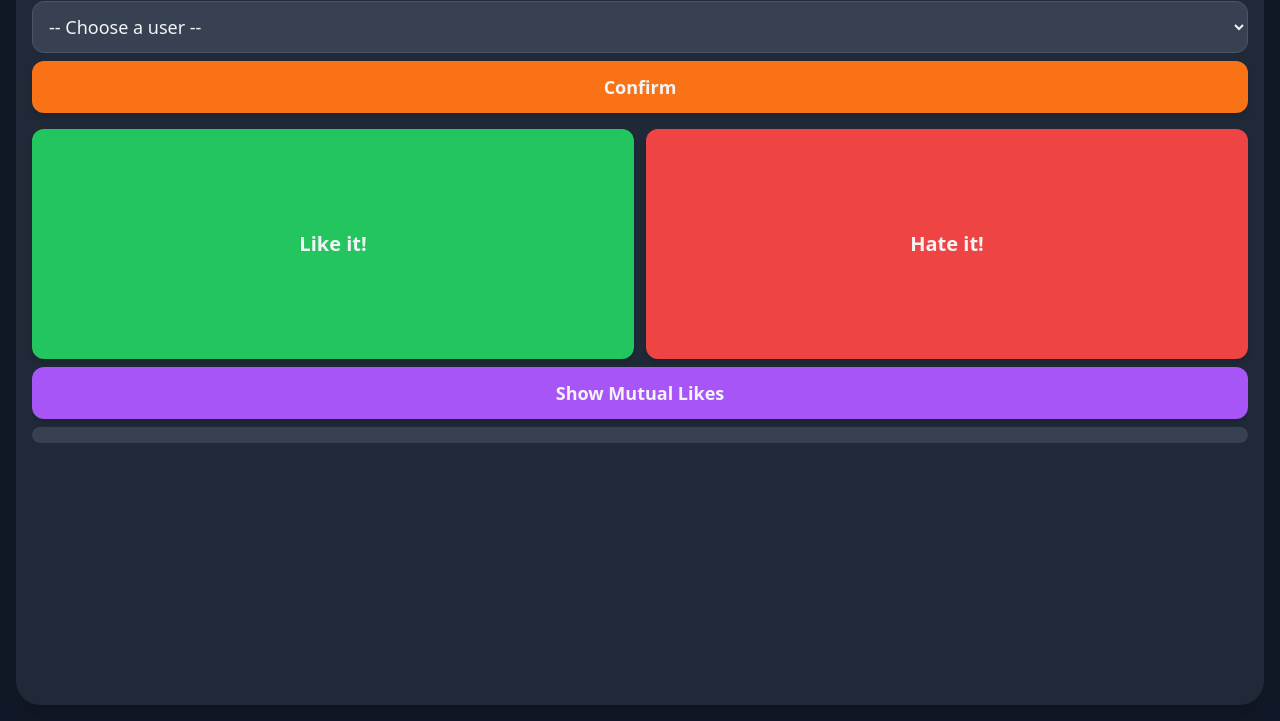
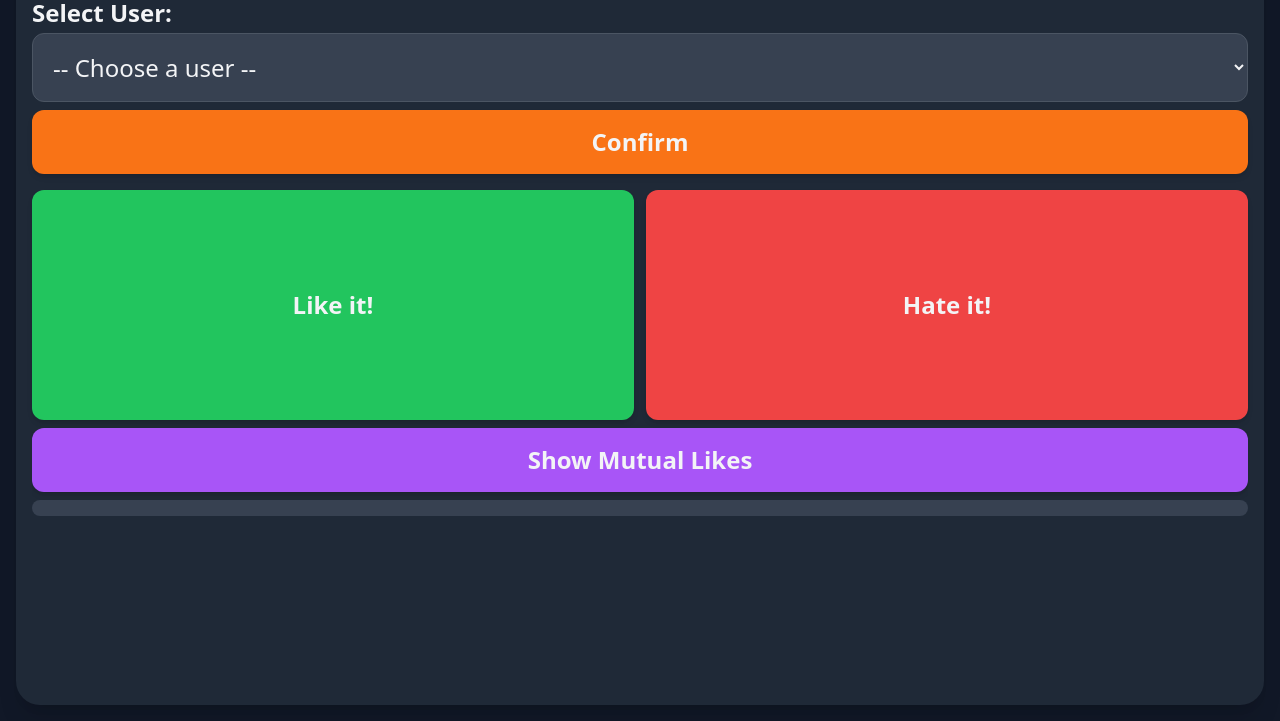
Before and after one commit to smithville77/Binge2, a website: page index.html in a window 1280 px wide. Shown: the part 111-832 px from the top of the page. Drawn offline with nearby package versions, Linux system fonts and the light colour scheme.

Commit message:
text size

```diff
--- a/index.html
+++ b/index.html
@@ -14,43 +14,43 @@
 
     <!-- Header -->
     <div class="text-center flex-shrink-0 mb-2">
-      <h1 class="text-3xl font-bold text-orange-400 mb-1">What's her name?</h1>
-      <p id="logged_in_as" class="text-gray-400 text-lg"></p>
+      <h1 class="text-6xl font-bold text-orange-400 mb-2">What's her name?</h1>
+      <p id="logged_in_as" class="text-2xl text-gray-400"></p>
     </div>
 
     <!-- User Select -->
     <div id="user_select_container" class="flex-shrink-0 mb-2">
-      <label for="userSelect" class="block text-lg font-semibold mb-1">Select User:</label>
-      <select id="userSelect" class="w-full p-3 rounded-xl bg-gray-700 border border-gray-600
-                                    focus:outline-none focus:ring-2 focus:ring-orange-400 text-lg mb-2">
+      <label for="userSelect" class="block text-2xl font-semibold mb-1">Select User:</label>
+      <select id="userSelect" class="w-full p-4 rounded-xl bg-gray-700 border border-gray-600
+                                    focus:outline-none focus:ring-2 focus:ring-orange-400 text-2xl mb-2">
         <option value="">-- Choose a user --</option>
         <option value="1">Adam</option>
         <option value="2">Tori</option>
       </select>
-      <button id="saveUser" class="w-full bg-orange-500 hover:bg-orange-600 text-gray-100 font-bold rounded-xl p-3 text-lg shadow-md transition">
+      <button id="saveUser" class="w-full bg-orange-500 hover:bg-orange-600 text-gray-100 font-bold rounded-xl p-4 text-2xl shadow-md transition">
         Confirm
       </button>
     </div>
 
     <!-- Name Title -->
-    <h2 id="name_title" class="text-center text-xl font-semibold mb-2 flex-shrink-0"></h2>
+    <h2 id="name_title" class="text-center text-2xl font-semibold mb-2 flex-shrink-0"></h2>
 
-    <!-- Like/Hate Buttons (take ~30% vertical space) -->
+    <!-- Like/Hate Buttons (30% vertical space) -->
     <div class="flex gap-3 mb-2 flex-none" style="height:30%;">
-      <button id="yes" class="flex-1 bg-green-500 hover:bg-green-600 text-gray-100 font-bold rounded-xl p-3 text-xl shadow-md transition">
+      <button id="yes" class="flex-1 bg-green-500 hover:bg-green-600 text-gray-100 font-bold rounded-xl p-4 text-2xl shadow-md transition">
         Like it!
       </button>
-      <button id="no" class="flex-1 bg-red-500 hover:bg-red-600 text-gray-100 font-bold rounded-xl p-3 text-xl shadow-md transition">
+      <button id="no" class="flex-1 bg-red-500 hover:bg-red-600 text-gray-100 font-bold rounded-xl p-4 text-2xl shadow-md transition">
         Hate it!
       </button>
     </div>
 
     <!-- Mutual Choices (scrollable if needed) -->
     <div class="flex flex-col flex-1 overflow-y-auto">
-      <button id="mutual_choice_button" class="w-full bg-purple-500 hover:bg-purple-600 text-gray-100 font-bold rounded-xl p-3 text-lg shadow-md transition mb-2">
+      <button id="mutual_choice_button" class="w-full bg-purple-500 hover:bg-purple-600 text-gray-100 font-bold rounded-xl p-4 text-2xl shadow-md transition mb-2">
         Show Mutual Likes
       </button>
-      <div id="mutual_choices" class="space-y-2 p-2 bg-gray-700 rounded-xl">
+      <div id="mutual_choices" class="space-y-2 p-2 bg-gray-700 rounded-xl text-2xl">
         <!-- Mutual names appear here -->
       </div>
     </div>
```
